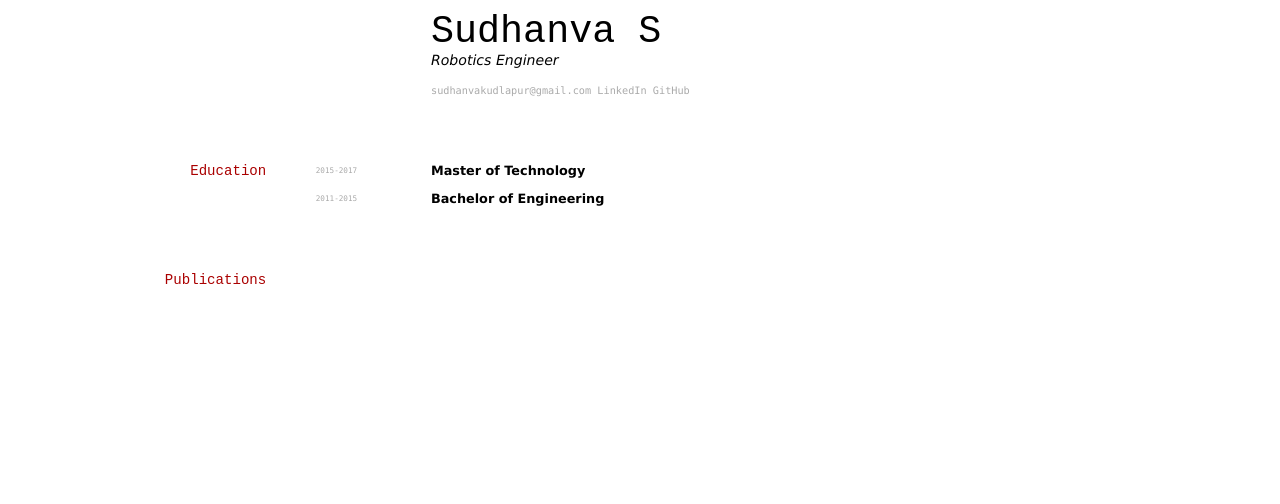
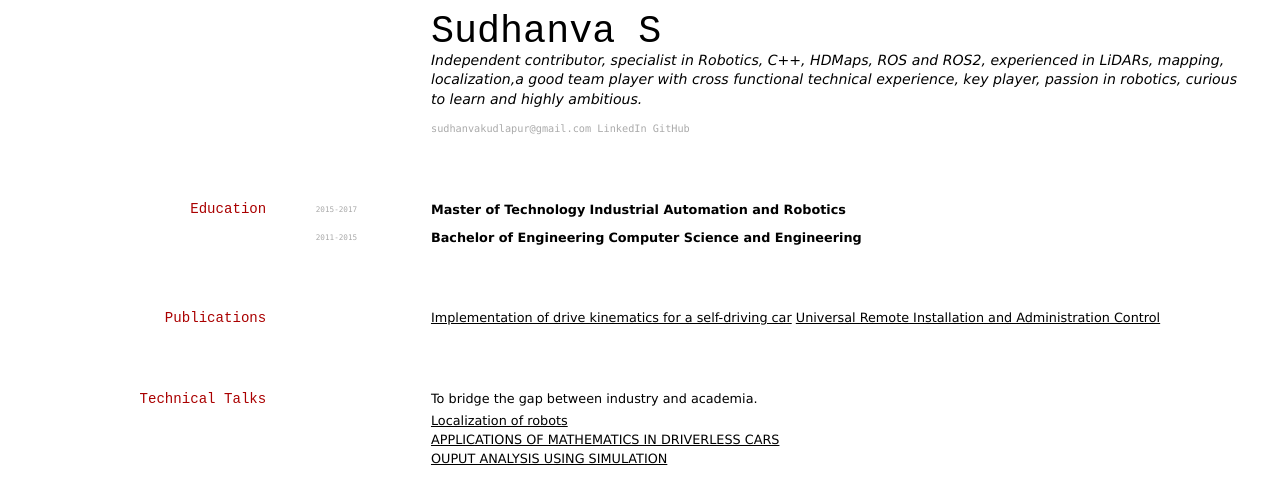
Before and after one commit to elipapa/markdown-cv, a Jekyll site: the page built from index.md, in a window 1280 px wide. Shown: the top 504 px of the page. Built offline with Jekyll 4.4.1, drawn with Linux system fonts in a browser that asks for light colours.

Commit message:
add publications

```diff
--- a/index.md
+++ b/index.md
@@ -3,11 +3,11 @@ layout: cv
 title: Sudhanva S
 ---
 # Sudhanva S
-Robotics Engineer
+Independent contributor, specialist in Robotics, C++, HDMaps, ROS and ROS2, experienced in LiDARs, mapping, localization,a good team player with cross functional technical experience, key player, passion in robotics, curious to learn and highly ambitious.
 
 <div id="webaddress">
 <a href="sudhanvakudlapur@gmail.com">sudhanvakudlapur@gmail.com</a>
-<a href="http://en.wikipedia.org/wiki/Isaac_Newton">LinkedIn</a>
+<a href="www.linkedin.com/in/sudhanva-s-434a6b89">LinkedIn</a>
 <a href="https://github.com/RobotBramhana">GitHub</a>
 </div>
 
@@ -15,11 +15,21 @@ Robotics Engineer
 
 `2015-2017`
 __Master of Technology__
+**Industrial Automation and Robotics**
 
 `2011-2015`
 __Bachelor of Engineering__
+**Computer Science and Engineering**
 
 
 ## Publications
 
-<!-- A list is also available [online](http://scholar.google.co.uk/citations?user=LTOTl0YAAAAJ) -->
+[Implementation of drive kinematics for a self-driving car](https://www.ijedr.org/papers/IJEDR1702226.pdf)
+[Universal Remote Installation and Administration Control](https://www.ijedr.org/papers/IJEDR1502075.pdf)
+
+## Technical Talks
+
+To bridge the gap between industry and academia.
+- [Localization of robots]()
+- [APPLICATIONS OF MATHEMATICS IN DRIVERLESS CARS]()
+- [OUPUT ANALYSIS USING SIMULATION]()
```
